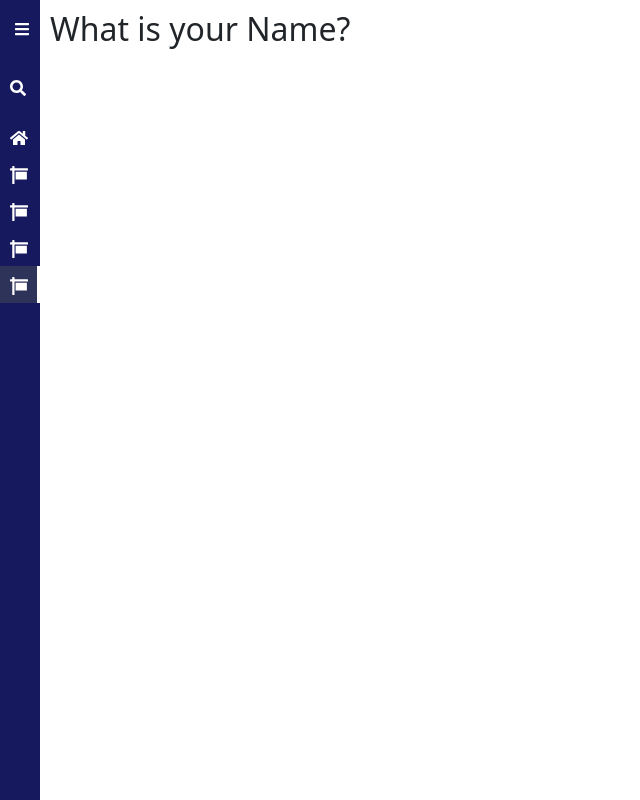
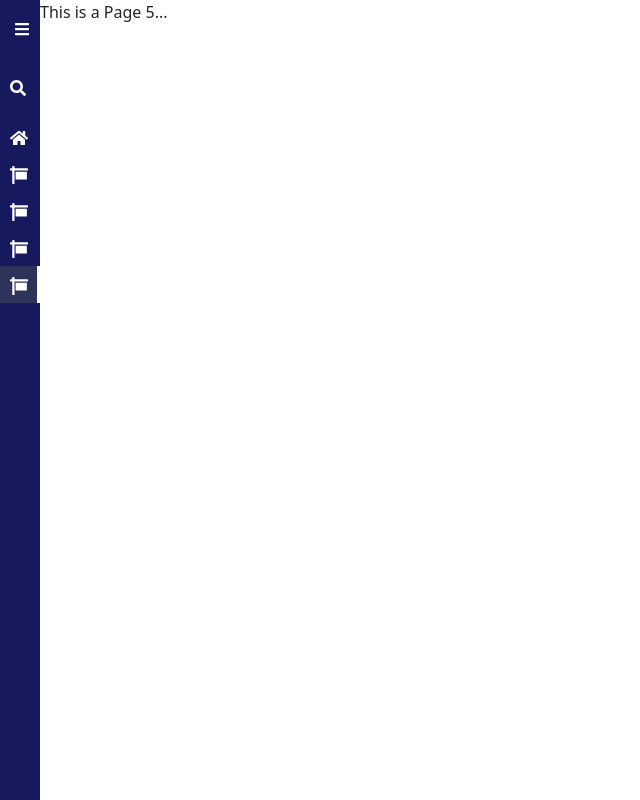
Before and after one commit to MubasharMurtza/ReactPro, a React (Create React App) app: page /page5 in a window 1280 px wide. Shown: the whole page, without its empty margins (0-640 px from the left). Built offline with nearby package versions, Linux system fonts and the light colour scheme.

Commit message:
Sidebar complete

```diff
--- a/src/App.js
+++ b/src/App.js
@@ -1,11 +1,14 @@
 import React from "react";
 import "./index.css";
-import Sidebar from "./Components/Nav/Sidebar";
+import ForTest from "./Components/Nav/ForTest";
+import NavbarLink from "./Components/Nav/NavbarLink";
 
 function App() {
   return (
     <>
-      <Sidebar />
+      <div style={{display:"flex"}}>
+        <NavbarLink />
+      </div>
     </>
   );
 }
--- a/src/Components/Nav/ForTest.js
+++ b/src/Components/Nav/ForTest.js
@@ -5,7 +5,7 @@ import { NavLink } from 'react-router-dom'
 function ForTest() {
   return (
     <div>
-        <NavLink to="/page1">home</NavLink>
+            <NavLink to="/page1">home</NavLink>
     </div>
     )
 }
--- a/src/Components/Nav/NavbarLink.js
+++ b/src/Components/Nav/NavbarLink.js
@@ -1,5 +1,5 @@
 import React from 'react'
-import { Router, Routes, Route } from 'react-router-dom';
+import { Router, Routes, Route, BrowserRouter } from 'react-router-dom';
 import Party from '../PartyF/Party';
 import PParty from '../PartyFolder/PParty';
 import Customer from '../Customer';
@@ -9,13 +9,14 @@ import Page2 from './Pages/Page2';
 import Page3 from './Pages/Page3';
 import Page4 from './Pages/Page4';
 import Page5 from './Pages/Page5';
+import ForTest from './ForTest';
 import Sidebar from './Sidebar';
 
 function NavbarLink() {
   return (
     <>
-    <Router>
-      <Sidebar>
+      <BrowserRouter>
+        <Sidebar />
         <Routes>
           <Route path='/Home' element={<Home />} exact />
           <Route path='/Party' element={<Party />} exact />
@@ -29,10 +30,8 @@ function NavbarLink() {
           <Route path="/page3" element={<Page3 />} exact />
           <Route path="/page4" element={<Page4 />} exact />
           <Route path="/page5" element={<Page5 />} exact />
-
         </Routes>
-      </Sidebar>
-      </Router>
+      </BrowserRouter>
     </>
   )
 }
--- a/src/Components/Nav/Sidebar.js
+++ b/src/Components/Nav/Sidebar.js
@@ -33,7 +33,7 @@ const dataArray = [
     }
 ]
 
-function Sidebar({children}) {
+function Sidebar() {
   const [isShow, setisShow] = useState(false)
   const toggle = () => {setisShow(!isShow)}
 
@@ -97,7 +97,6 @@ function Sidebar({children}) {
                 ))}
               </section>
           </motion.div>
-          <main>{children} <h2>What is your Name?</h2></main>
         </div>
     </>
 )
--- a/src/index.js
+++ b/src/index.js
@@ -3,14 +3,11 @@ import ReactDOM from 'react-dom/client';
 import './index.css';
 import App from './App';
 import reportWebVitals from './reportWebVitals';
-import { BrowserRouter } from 'react-router-dom';
 
 const root = ReactDOM.createRoot(document.getElementById('root'));
 root.render(
   <React.StrictMode>
-    <BrowserRouter>
-      <App />
-    </BrowserRouter>
+    <App />
   </React.StrictMode>
 );
 
```
Lines whose indentation alone changed are shown as unchanged.
